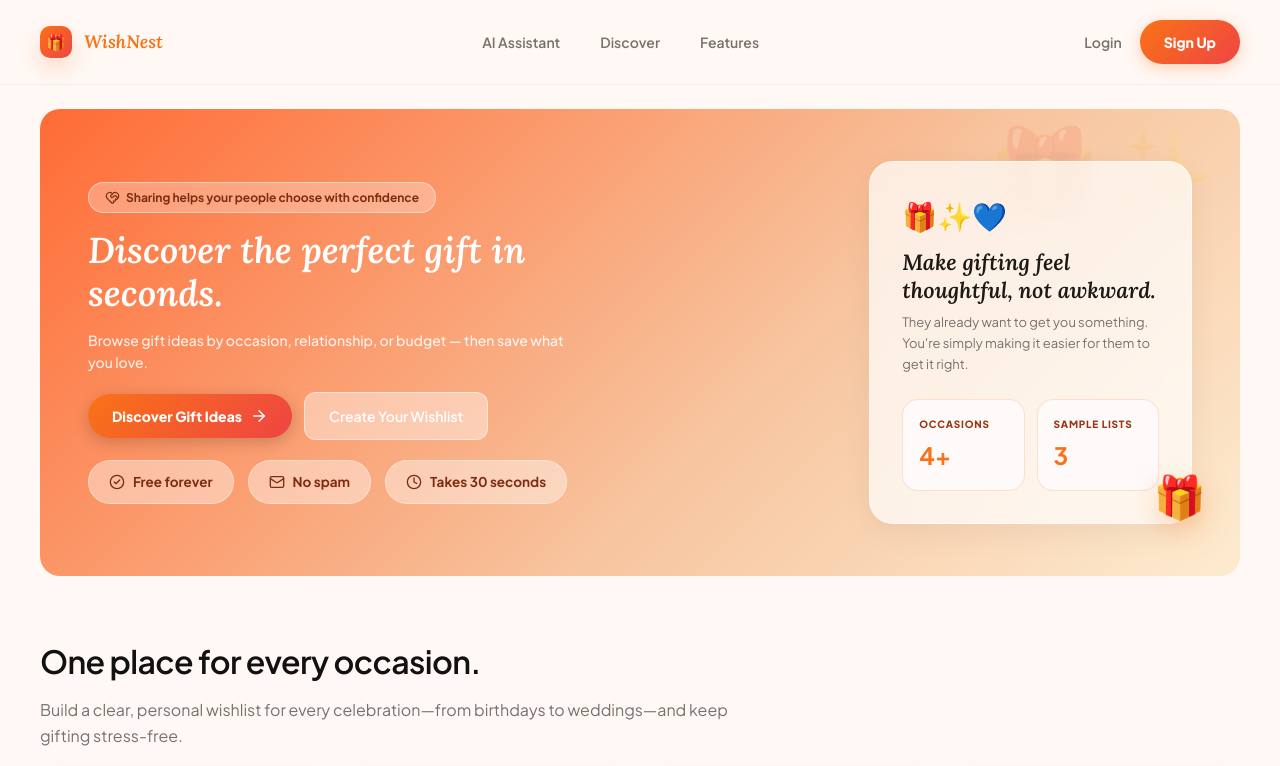
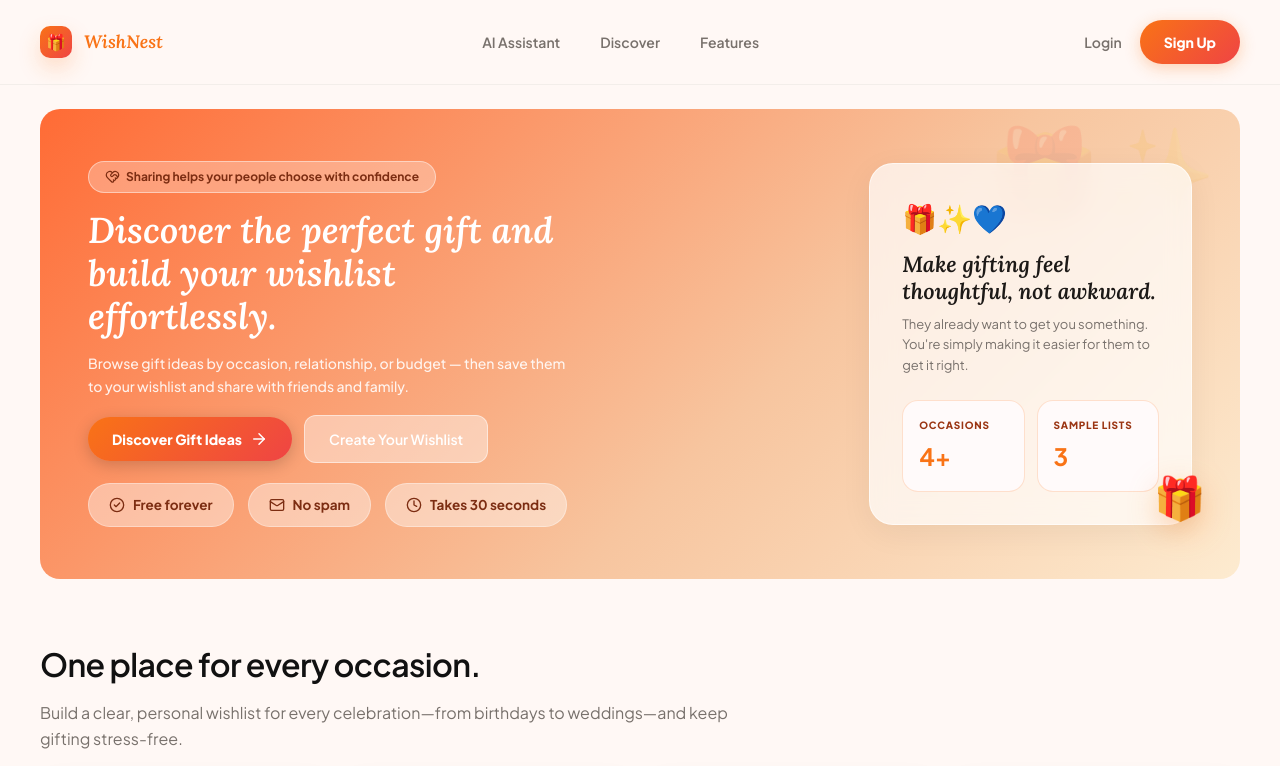
Before and after one commit to Yatish05/wishnest, a React (Vite) app: page / in a window 1280 px wide. Shown: the top 766 px of the page. Built offline with nearby package versions, Linux system fonts and the light colour scheme; no server answers.

Commit message:
Refine hero messaging to cover discovery, wishlist building, and sharing

```diff
--- a/src/pages/LandingPage.jsx
+++ b/src/pages/LandingPage.jsx
@@ -128,10 +128,10 @@ export default function LandingPage() {
                 </div>
 
                 <h1 className="landing-title">
-                  Discover the perfect gift in seconds.
+                  Discover the perfect gift and build your wishlist effortlessly.
                 </h1>
                 <p className="landing-subtitle">
-                  Browse gift ideas by occasion, relationship, or budget — then save what you love.
+                  Browse gift ideas by occasion, relationship, or budget — then save them to your wishlist and share with friends and family.
                 </p>
 
                 <div className="landing-actions">
```
